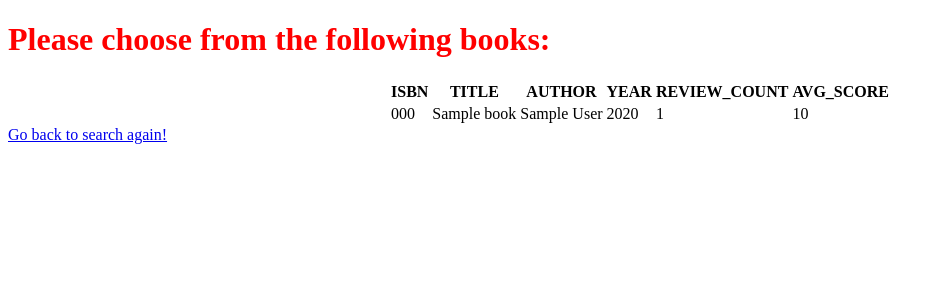
After one commit to pprakarsh/cs50_web_dev, a Flask app: template project1/templates/search_result.html in a window 1280 px wide. The commit adds this page. Shown: the top 300 px of the page, without its empty margins (0-943 px from the left). Run offline with Flask 2, Linux system fonts and the light colour scheme; the template is opened without the code that fills it: most values are stand-ins (such as "Sample title", 1, 10 or a date in 2020).

Commit message:
searching added, search results shown

```diff
--- a/project1/application.py
+++ b/project1/application.py
@@ -32,16 +32,16 @@ def index():
 
         usernames = db.execute("SELECT username FROM users WHERE username= :username", {"username": username}).fetchone()
         if username == "" or create_password == "" or confirm_password == "" or email_id == "": #for checking if any data unfilled
-            return render_template("error.html", error="Incomplete form! Please fill all the details.")
+            return render_template("error.html", error="Incomplete form! Please fill all the details.", back="index", text_back="sign_up")
 
         elif usernames != None:   #for checking is username already exists in database
-            return render_template("error.html", error="Username already taken. Please fill the form again")
+            return render_template("error.html", error="Username already taken. Please fill the form again", back="index", text_back="sign_up")
 
         elif create_password != confirm_password:     #for checking if create_password and confirm password match
-            return render_template("error.html", error="Passwords do not match! Please fill the form with matching passwords")
+            return render_template("error.html", error="Passwords do not match! Please fill the form with matching passwords", back="index", text_back="sign_up")
 
         elif '\'' in create_password or '\"' in create_password:    #for sql_injection protection
-            return render_template("error.html", error="Apostrophe and quotes not allowed in password")
+            return render_template("error.html", error="Apostrophe and quotes not allowed in password", back="index", text_back="sign_up")
 
         else:
             db.execute("INSERT INTO users(username, email, password) VALUES (:username, :email, :password)", {"username": username, "email": email_id, "password": create_password})
@@ -51,21 +51,59 @@ def index():
     if request.method == "GET":
         return render_template("index.html")
 
-@app.route("/home", methods =  ["POST"])
+@app.route("/home", methods =  ["POST", "GET"])
 def home():
+    if request.method == "GET":
+        if "logged_in" in session and session["logged_in"]==True:
+            return render_template("home.html", username=session["username"])
+        else:
+            return render_template("error.html", error="Please login to access this page", back="index", text_back="login")
+
+    if "logged_in" in session and session["logged_in"]==True:
+        return render_template("home.html", username=session["username"])
+
     username = request.form.get("username")
     password = request.form.get("password")
 
     credentials = db.execute("SELECT username, password FROM users WHERE username= :username and password= :password", {"username": username, "password": password }).rowcount!=0
+    db.commit()
 
     if credentials==False:
-        return render_template("error.html", error="Invalid credentials. Please login again")
+        return render_template("error.html", error="Invalid credentials. Please login again", back="index", text_back="login")
     else:
-        session[username]="home"
+        session["logged_in"]=True
+        session["username"] = username;
+        session["password"] = password;
         return render_template("home.html", username=username)
+
+@app.route("/home/search_result", methods = ["POST"])
+def search_result():
+    if session["logged_in"]==False:
+        return render_template("error.html", error="Please login to acces this page", back="index", text_back="login")
+
+    isbn = request.form.get("isbn")
+    book_name = request.form.get("book_name")
+    author = request.form.get("author")
+
+    isbn_temp = "%"+isbn+"%"
+    book_name_temp = "%"+book_name+"%"
+    author_temp = "%"+author+"%"
+
+    if isbn == "" and book_name == "" and author == "":
+        return render_template("error.html", error="Please enter information about the book", back="home", text_back="home")
+
+    books = db.execute("SELECT * FROM book WHERE isbn LIKE :isbn_temp and title LIKE :book_name_temp and author LIKE :author_temp", {"isbn_temp": isbn_temp, "book_name_temp": book_name_temp, "author_temp": author_temp}).fetchall()
+    db.commit()
+
+    if len(books) == 0:
+        return render_template("error.html", error="No results found", back="home", text_back="Go back to search again")
+    else:
+        return render_template("search_result.html", books=books)
 
 @app.route("/logout", methods = ["POST"])
 def logout():
     username=request.form.get("username")
-    del session[username]
+    session["logged_in"]=False
+    del session["username"]
+    del session["password"]
     return redirect('/')
--- a/project1/templates/error.html
+++ b/project1/templates/error.html
@@ -8,6 +8,6 @@
 {% block body %}
 <div class = "error-msg">
 	<h3>{{ error }}</h3>
-	<a href="{{ url_for('index') }}"><span>Go back to signup again!</span></a>
+	<a href="{{ url_for(back) }}"><span>Go back to {{ text_back }}again!</span></a>
 </div>
 {% endblock %}
--- /dev/null
+++ b/project1/templates/search_result.html
@@ -0,0 +1,29 @@
+{% extends "layout.html" %}
+
+{% block heading %}
+<h1> Please choose from the following books: </h1>
+{% endblock %}
+
+{% block body %}
+<table align="center">
+	<tr>
+		<th>ISBN</th>
+		<th>TITLE</th>
+		<th>AUTHOR</th>
+		<th>YEAR</th>
+		<th>REVIEW_COUNT</th>
+		<th>AVG_SCORE</th>
+	</tr>
+{% for books in books %}
+	<tr>
+		<td>{{ books.isbn}}</td>
+		<td>{{ books.title }}</td>
+		<td>{{ books.author }}</td>
+		<td>{{ books.year }}</td>
+		<td>{{ books.review_count }}</td>
+		<td>{{ books.avg_score }}</td>
+	</tr>
+{% endfor %}
+</table>
+	<a href="{{ url_for('home') }}"><span>Go back to search again!</span></a>
+{% endblock %}
```
Also changed, not shown: project1/templates/home.html (+15 -4 lines), 9 other files.
